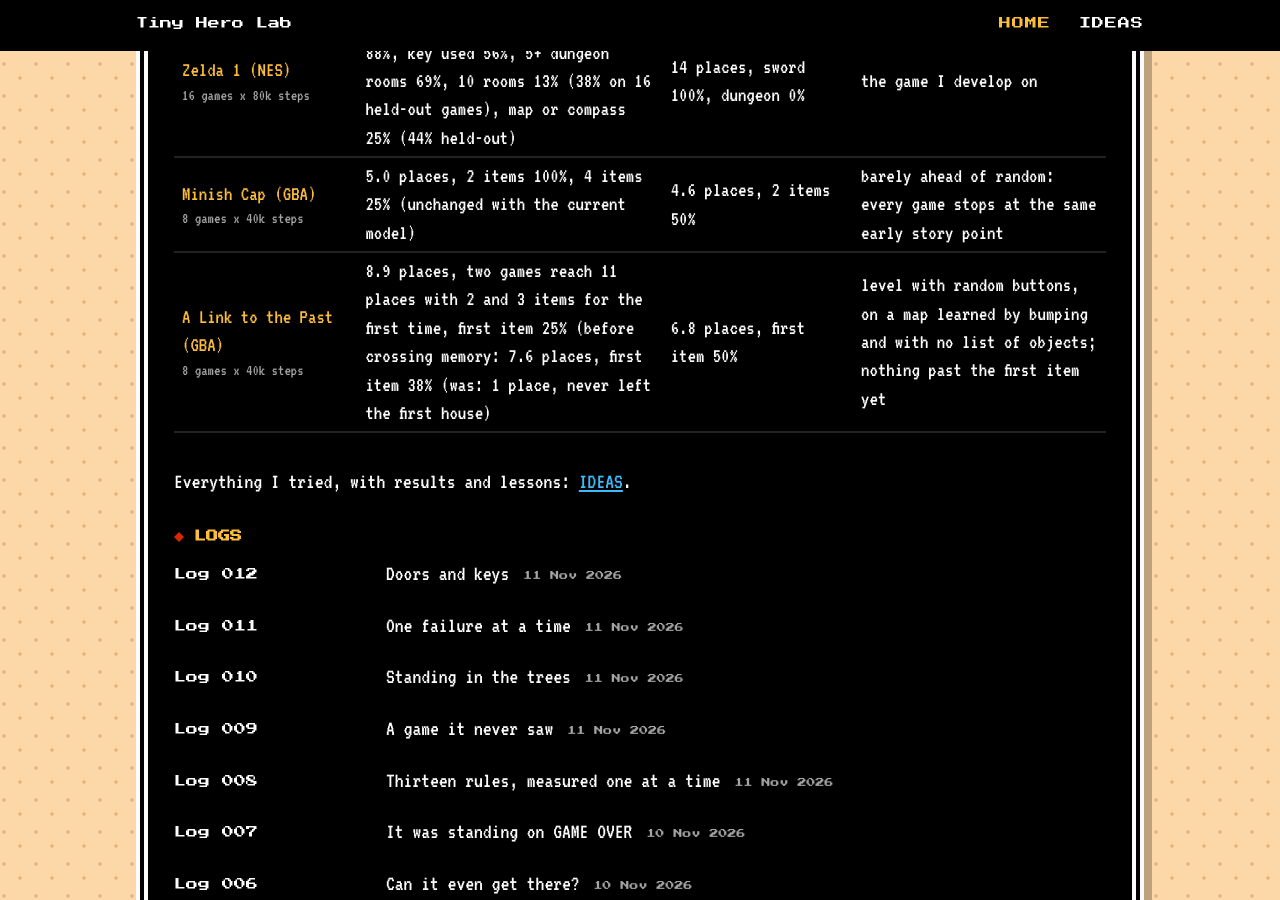
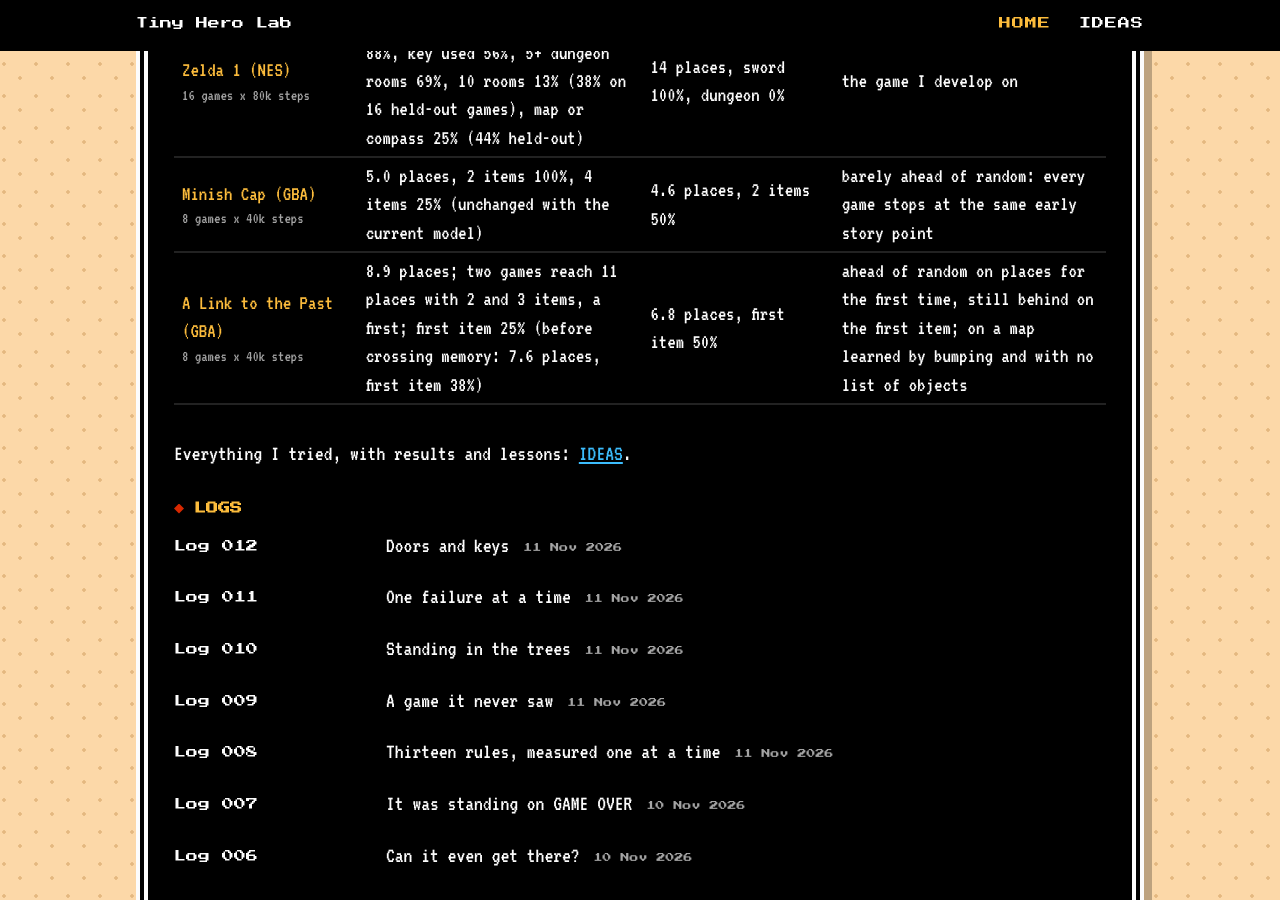
Before and after one commit to sofianedjerbi/zelda-agent-devblog, a Jekyll site: the page built from index.html, in a window 1280 px wide and 900 px high, scrolled down 5028 px. Built offline with Jekyll 4.4.1, drawn with Linux system fonts in a browser that asks for light colours.

Commit message:
Games table: A Link to the Past row
Co-Authored-By: Claude Fable 5.2 <noreply@anthropic.com>
Claude-Session: https://claude.ai/code/session_011zaXs3MpTYuwKudv5WyDZs

```diff
--- a/_data/games.yml
+++ b/_data/games.yml
@@ -1,4 +1,4 @@
 # Same agent, same KPIs, each game from its own start. Updated 2026-11-12.
 - {game: "Zelda 1 (NES)", budget: "16 games x 80k steps", agent: "53 places, sword 100%, dungeon 88%, key used 56%, 5+ dungeon rooms 69%, 10 rooms 13% (38% on 16 held-out games), map or compass 25% (44% held-out)", random: "14 places, sword 100%, dungeon 0%", verdict: "the game I develop on"}
 - {game: "Minish Cap (GBA)", budget: "8 games x 40k steps", agent: "5.0 places, 2 items 100%, 4 items 25% (unchanged with the current model)", random: "4.6 places, 2 items 50%", verdict: "barely ahead of random: every game stops at the same early story point"}
-- {game: "A Link to the Past (GBA)", budget: "8 games x 40k steps", agent: "8.9 places, two games reach 11 places with 2 and 3 items for the first time, first item 25% (before crossing memory: 7.6 places, first item 38% (was: 1 place, never left the first house)", random: "6.8 places, first item 50%", verdict: "level with random buttons, on a map learned by bumping and with no list of objects; nothing past the first item yet"}
+- {game: "A Link to the Past (GBA)", budget: "8 games x 40k steps", agent: "8.9 places; two games reach 11 places with 2 and 3 items, a first; first item 25% (before crossing memory: 7.6 places, first item 38%)", random: "6.8 places, first item 50%", verdict: "ahead of random on places for the first time, still behind on the first item; on a map learned by bumping and with no list of objects"}
```
